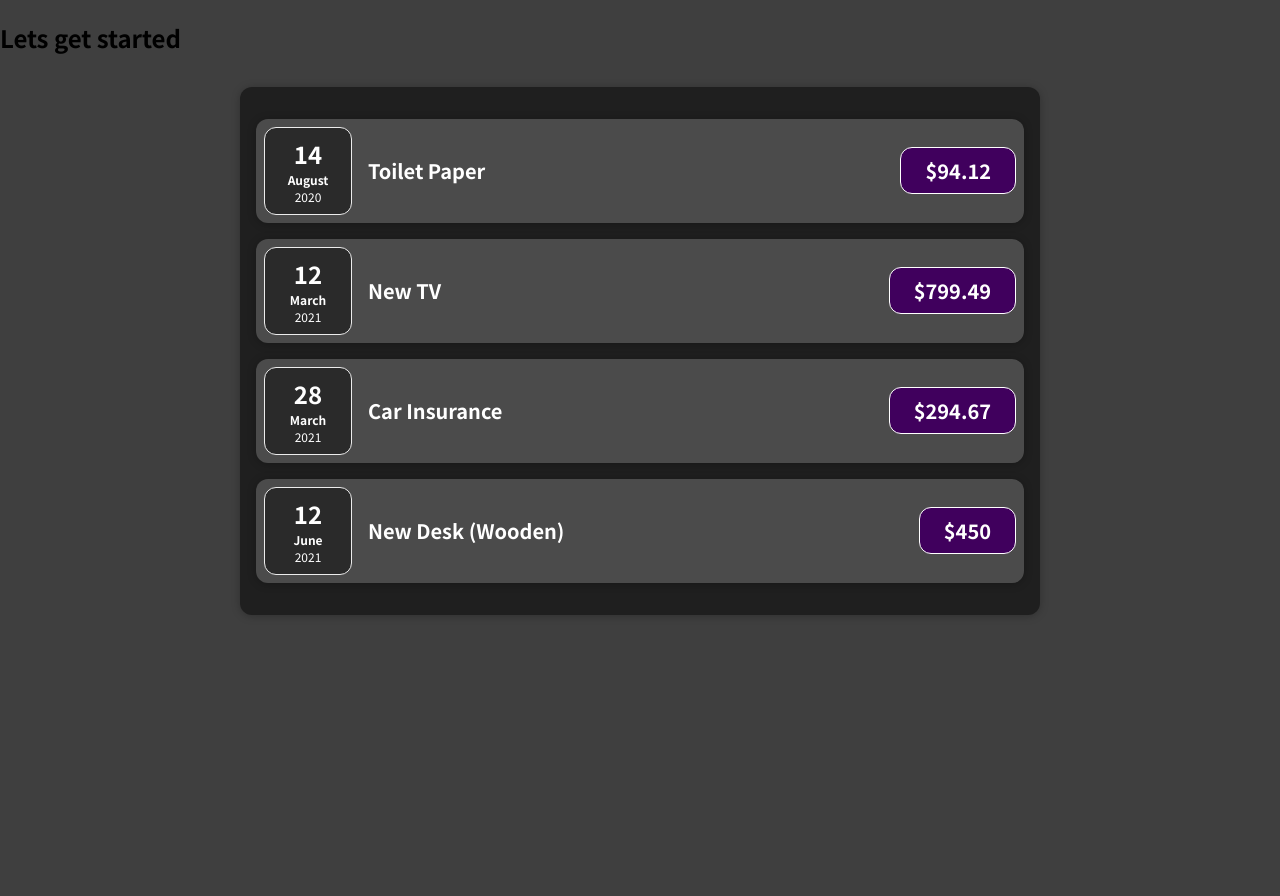
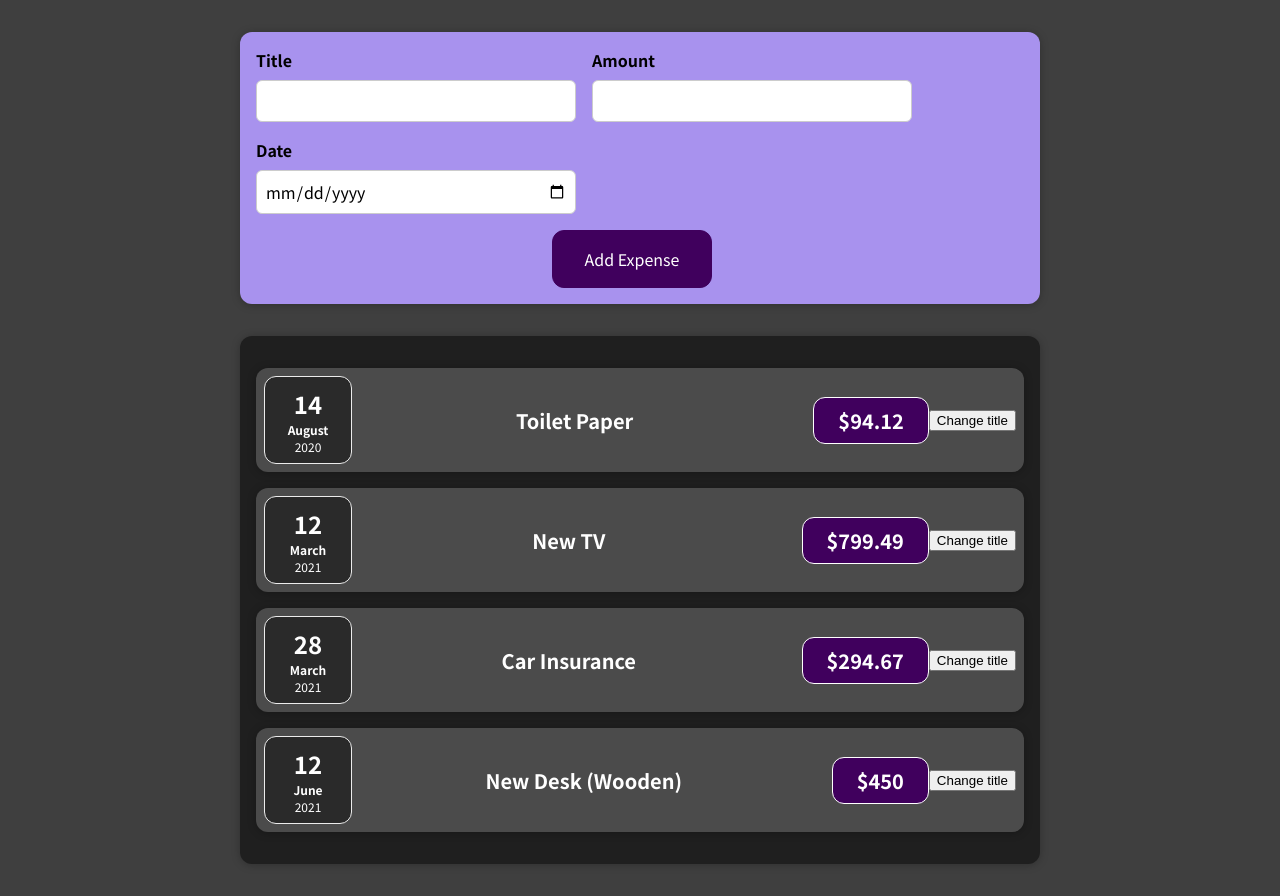
Before and after one commit to Ilie1985/reactjs-expense-tracker, a React (Create React App) app: page / in a window 1280 px wide. Before the commit the page ends 800 px from the top, so only its background shows below. Built offline with nearby package versions, Linux system fonts and the light colour scheme.

Commit message:
multiple states for ExpenseForm

```diff
--- a/src/App.js
+++ b/src/App.js
@@ -1,8 +1,10 @@
 import Expenses from "./components/Expenses/Expenses";
+import NewExpense from "./components/NewExpenses/NewExpense";
+import "./index.css";
 //define some dummy data
 //obtain the data we need in the ExpenseItem component with the help of attributes -> title,amount,date
 
-function App() {
+const App = () => {
   const expenses = [
     {
       id: "e1",
@@ -26,10 +28,10 @@
   ];
   return (
     <div>
-      <h2>Lets get started</h2>
-     <Expenses items={expenses}/>
+      <NewExpense />
+      <Expenses items={expenses} />
     </div>
   );
-}
+};
 
 export default App;
--- /dev/null
+++ b/src/components/ExpenseForm.js
@@ -0,0 +1,57 @@
+import React from "react";
+import { useState } from "react";
+import "./expenseForm.css";
+
+const ExpenseForm = () => {
+  const [enteredTitle, setEnteredTitle] = useState("");
+  const [enteredAmount, setEnteredAmount] = useState("");
+  const [enteredDate, setEnteredDate] = useState("");
+
+  const titleChangeHandler = (e) => {
+    setEnteredTitle(e.target.value);
+  };
+
+  const amountChangeHandler = (e) => {
+    setEnteredAmount(e.target.value);
+  };
+
+  const dateChangeHandler = (e) => {
+    setEnteredDate(e.target.value);
+  };
+
+  return (
+    <form>
+      <div className={"new-expense_controls"}>
+        <div className={"new-expense_control"}>
+          <label>Title</label>
+          <input type="text" onChange={titleChangeHandler} />
+        </div>
+
+        <div className={"new-expense_control"}>
+          <label>Amount</label>
+          <input
+            type="number"
+            min="0.01"
+            step="0.01"
+            onChange={amountChangeHandler}
+          />
+        </div>
+
+        <div className={"new-expense_control"}>
+          <label>Date</label>
+          <input
+            type="date"
+            min="2019-01-01"
+            max="2022-12-31"
+            onChange={dateChangeHandler}
+          />
+        </div>
+      </div>
+      <div className={"new-espense_actions"}>
+        <button type="submit">Add Expense</button>
+      </div>
+    </form>
+  );
+};
+
+export default ExpenseForm;
--- a/src/components/Expenses/ExpenseItem.js
+++ b/src/components/Expenses/ExpenseItem.js
@@ -1,21 +1,35 @@
 import React from "react";
+import { useState } from "react";
 import ExpenseDate from "./ExpenseDate";
 import Card from "../UI/Card";
-import "../Expenses/expenseItem.css"
-
+import "../Expenses/expenseItem.css";
 
 //access the data needeed from App.js with the help of props
 //obtain th data in <ExpenseDate> with help of props
 
 const ExpenseItem = (props) => {
+  const [changeTitle, setChangeTitle] = useState(props.title);
+
+  const clickHandler = () => {
+    setChangeTitle("updated");
+    console.log(changeTitle);
+  };
+
   return (
     <Card className={"expense-item"}>
       <ExpenseDate date={props.date} />
 
       <div className={"expense-item_description"}>
-        <h2>{props.title}</h2>
+        <h2>{changeTitle}</h2>
         <div className={"expense-item_price"}>${props.amount}</div>
       </div>
+      <button
+        onClick={() => {
+          clickHandler();
+        }}
+      >
+        Change title
+      </button>
     </Card>
   );
 };
--- /dev/null
+++ b/src/components/NewExpenses/NewExpense.js
@@ -0,0 +1,13 @@
+import React from "react";
+import ExpenseForm from "../ExpenseForm";
+import "./newExpenses.css";
+
+const NewExpense = () => {
+  return (
+    <div className={"new-expense"}>
+      <ExpenseForm />
+    </div>
+  );
+};
+
+export default NewExpense;
--- /dev/null
+++ b/src/components/NewExpenses/newExpenses.css
@@ -0,0 +1,38 @@
+.new-expense {
+  background-color: #a892ee;
+  padding: 1rem;
+  margin: 2rem auto;
+  width: 50rem;
+  max-width: 95%;
+  border-radius: 12px;
+  text-align: center;
+  box-shadow: 0 1px 8px rgba(0, 0, 0, 0.25);
+}
+
+.new-expense button {
+  font: inherit;
+  cursor: pointer;
+  padding: 1rem 2rem;
+  border: 1px solid #40005d;
+  background-color: #40005d;
+  color: white;
+  border-radius: 12px;
+  margin-right: 1rem;
+}
+
+.new-expense button:hover,
+.new-expense button:active {
+  background-color: #510674;
+  border-color: #510674;
+}
+
+.new-expense button.alternative {
+  color: #220131;
+  border-color: transparent;
+  background-color: transparent;
+}
+
+.new-expense button.alternative:hover,
+.new-expense button.alternative:active {
+  background-color: #ddb3f8;
+}
--- /dev/null
+++ b/src/components/expenseForm.css
@@ -0,0 +1,26 @@
+.new-expense_controls {
+  display: flex;
+  flex-wrap: wrap;
+  gap: 1rem;
+  margin-bottom: 1rem;
+  text-align: left;
+}
+
+.new-expense_control label {
+  font-weight: bold;
+  margin-bottom: 0.5rem;
+  display: block;
+}
+
+.new-expense_control input {
+  font: inherit;
+  padding: 0.5rem;
+  border-radius: 6px;
+  border: 1px solid #ccc;
+  width: 20rem;
+  max-width: 100%;
+}
+
+.new-expense_actions {
+  text-align: right;
+}
--- a/src/index.css
+++ b/src/index.css
@@ -1,14 +1,18 @@
-@import url('https://fonts.googleapis.com/css2?family=Noto+Sans+JP:wght@400;700&display=swap');
+@import url("https://fonts.googleapis.com/css2?family=Noto+Sans+JP:wght@400;700&display=swap");
 
 * {
   box-sizing: border-box;
 }
 
 html {
-  font-family: 'Noto Sans JP', sans-serif;
+  font-family: "Noto Sans JP", sans-serif;
 }
 
 body {
   margin: 0;
   background-color: #3f3f3f;
 }
+
+h2 {
+  text-align: center;
+}
```
Also changed, not shown: 1 other file (tests, documents, lock files or other folders).
